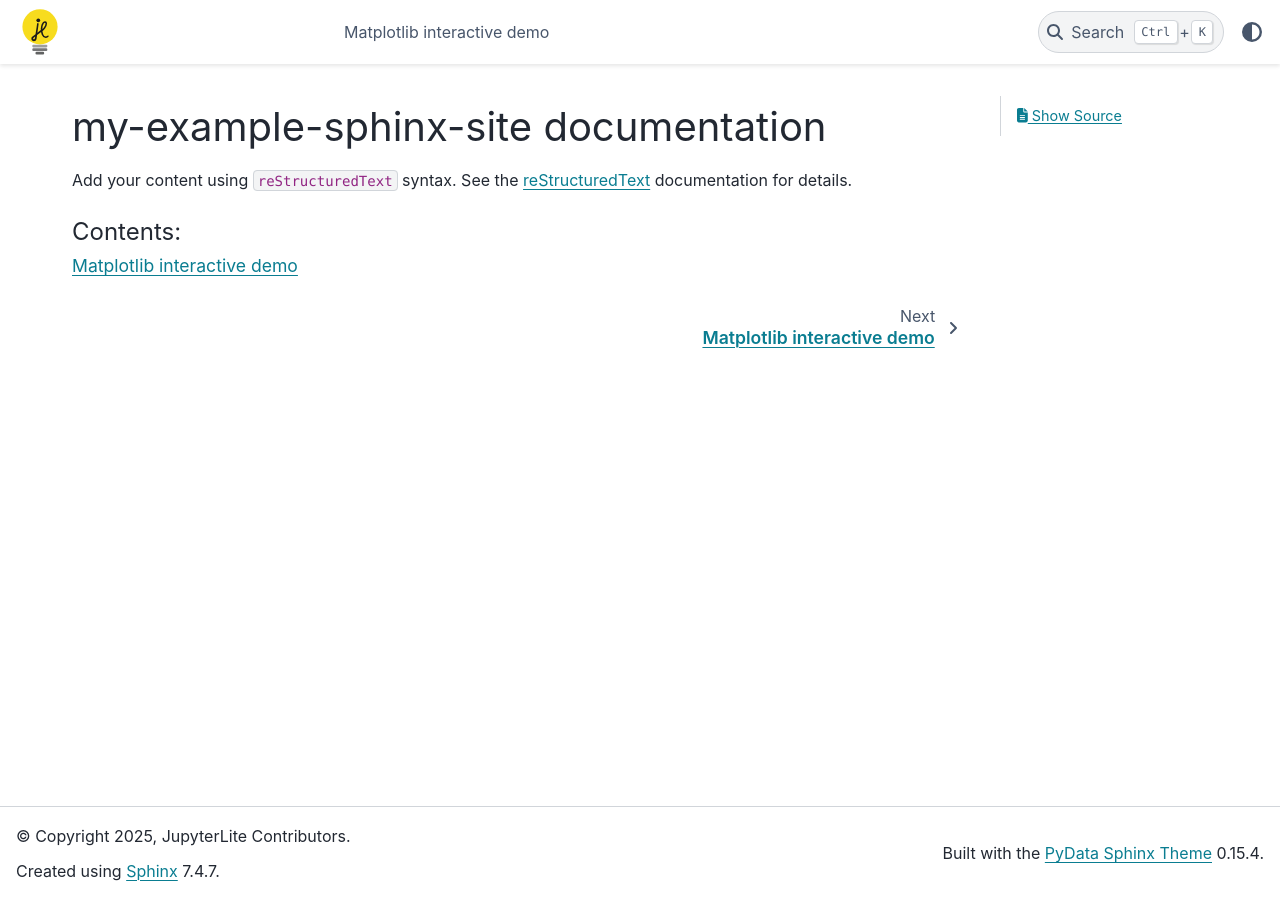
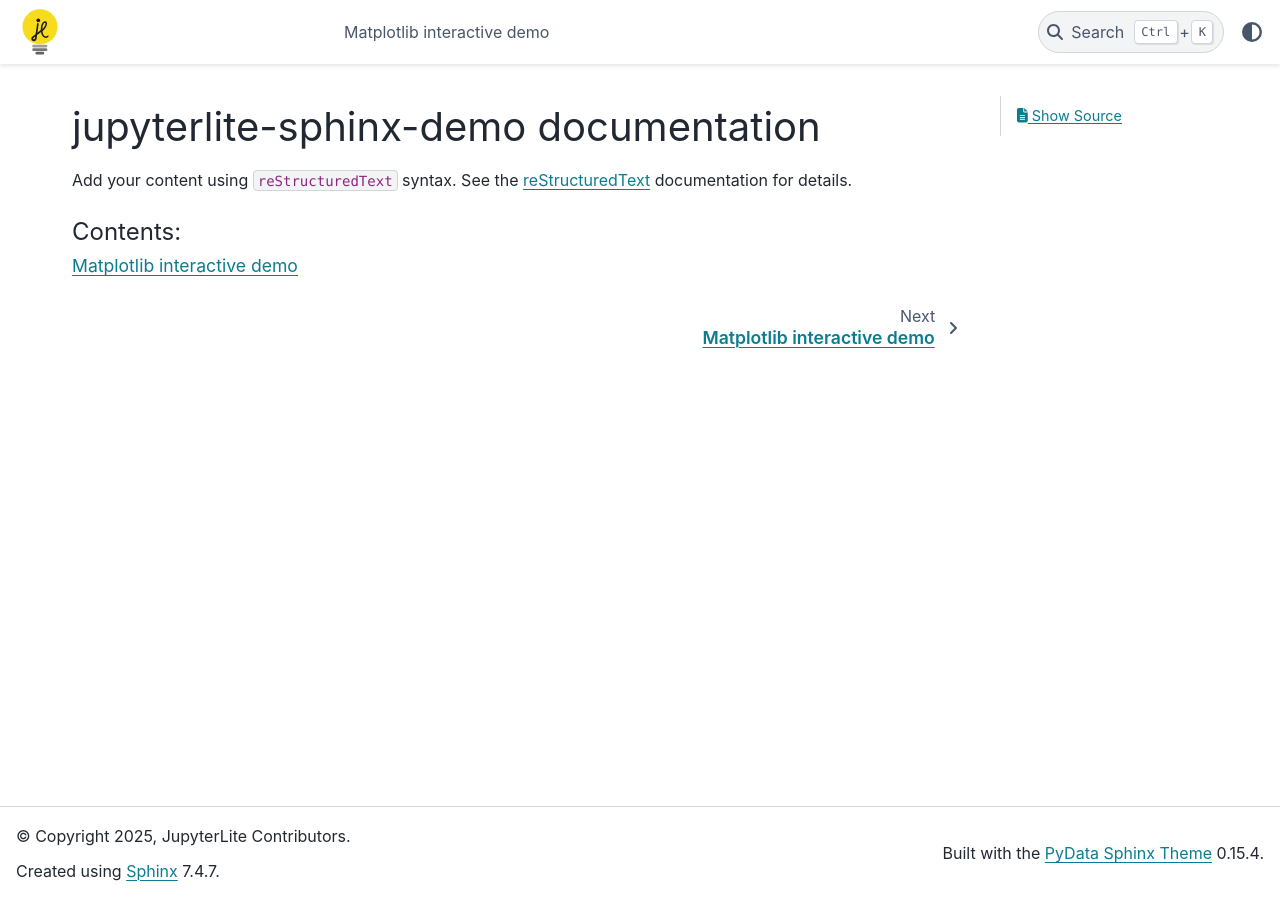
Before and after one commit to jupyterlite/sphinx-demo, a Sphinx documentation site: the page built from pyodide-kernel-example/docs/source/index.md, in a window 1280 px wide. Built offline with Sphinx 7.4.7 and the PyData theme 0.15.4, drawn with Linux system fonts in a browser that asks for light colours.

Commit message:
Rename project to `jupyterlite-sphinx-demo`

```diff
--- a/pyodide-kernel-example/docs/source/conf.py
+++ b/pyodide-kernel-example/docs/source/conf.py
@@ -6,7 +6,7 @@
 # -- Project information -----------------------------------------------------
 # https://www.sphinx-doc.org/en/master/usage/configuration.html#project-information
 
-project = "my-example-sphinx-site"
+project = "jupyterlite-sphinx-demo"
 copyright = "2025, JupyterLite Contributors"
 author = "JupyterLite Contributors"
 release = "1.0.0"
--- a/pyodide-kernel-example/docs/source/index.md
+++ b/pyodide-kernel-example/docs/source/index.md
@@ -1,9 +1,9 @@
-% my-example-sphinx-site documentation master file, created by
+% jupyterlite-sphinx-demo documentation master file, created by
 % sphinx-quickstart on Tue Apr 15 14:26:15 2025.
 % You can adapt this file completely to your liking, but it should at least
 % contain the root `toctree` directive.
 
-# my-example-sphinx-site documentation
+# jupyterlite-sphinx-demo documentation
 
 Add your content using `reStructuredText` syntax. See the
 [reStructuredText](https://www.sphinx-doc.org/en/master/usage/restructuredtext/index.html)
--- a/xeus-kernel-example/docs/source/conf.py
+++ b/xeus-kernel-example/docs/source/conf.py
@@ -6,7 +6,7 @@
 # -- Project information -----------------------------------------------------
 # https://www.sphinx-doc.org/en/master/usage/configuration.html#project-information
 
-project = "my-example-sphinx-site"
+project = "jupyterlite-sphinx-demo"
 copyright = "2025, JupyterLite Contributors"
 author = "JupyterLite Contributors"
 release = "1.0.0"
```
Also changed, not shown: xeus-kernel-example/docs/source/index.md (+2 -2 lines).
